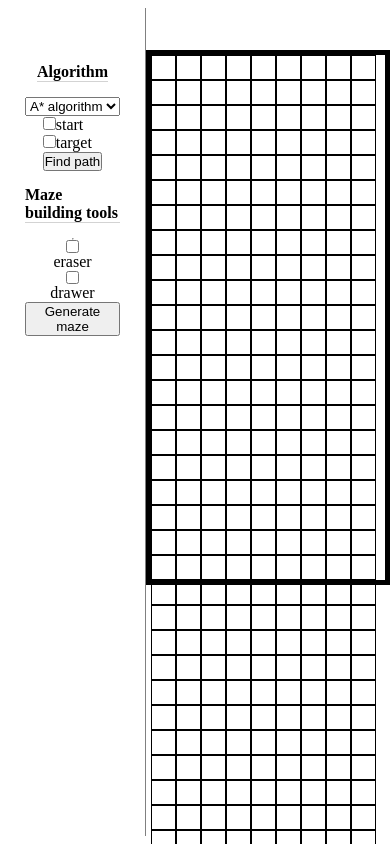
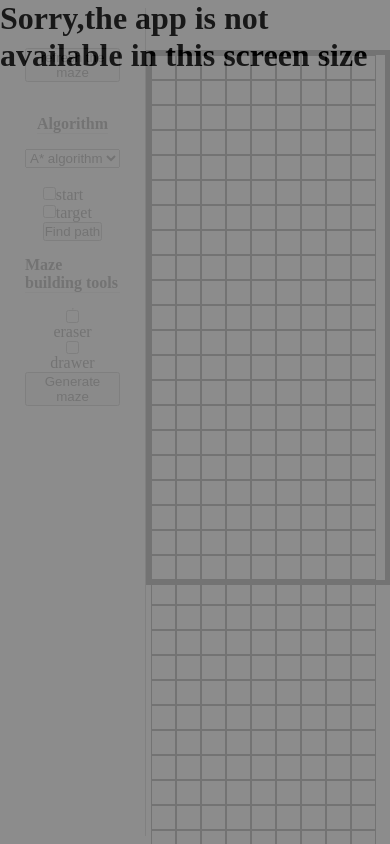
Before and after one commit to saurav188/path_algo_visualiser, a React (Create React App) app: page / in a window 390 px wide. Shown: the top 844 px of the page. Built offline with nearby package versions, Linux system fonts and the light colour scheme.

Commit message:
added little css.

```diff
--- a/src/App.js
+++ b/src/App.js
@@ -5,6 +5,9 @@ import './css/index.css'
 function App() {
     return (
         <div className="App">
+          <div className="alert">
+            <h1>Sorry,the app is not available in this screen size</h1>
+          </div>
           <Maze_control />
           <Maze />
         </div>
--- a/src/components/maze_controls.js
+++ b/src/components/maze_controls.js
@@ -66,11 +66,7 @@ function Maze_control(){
     };
     function maze_generator(e){
         const grids=Array.from(document.getElementsByClassName('grid'));
-        grids.forEach(each=>{
-            if(each.classList.contains('obstacle')){
-                each.classList.remove('obstacle');
-            };
-        });
+        refresh();
         for(var i=0;i<grids.length;i++){
             var y=Math.floor(i/no_columns)+1;
             var x=(i%no_columns)+1;
@@ -112,6 +108,26 @@ function Maze_control(){
             current=next;
         };
     };
+    function refresh(){
+        const grids=Array.from(document.getElementsByClassName('grid'));
+        grids.forEach(each=>{
+            if(each.classList.contains('obstacle')){
+                each.classList.remove('obstacle');
+            };
+            if(each.classList.contains('seen')){
+                each.classList.remove('seen');
+            };
+            if(each.classList.contains('path')){
+                each.classList.remove('path');
+            };
+            if(each.classList.contains('start')){
+                each.classList.remove('start');
+            };
+            if(each.classList.contains('target')){
+                each.classList.remove('target');
+            };
+        });
+    };
     function find_path(){
         var algo=document.getElementById('algorithm').value;
         if(algo=='A* algorithm'){A_star();return}
@@ -120,12 +136,14 @@ function Maze_control(){
     };
     return (
         <div className="maze_control">
+            <button onClick={()=>refresh()}>refresh the maze</button><br></br>
             <h4 className="maze-building-title">Algorithm</h4>
             <select id='algorithm'>
                 <option value='A* algorithm'>A* algorithm</option>
                 <option value='BFS'>BFS</option>
                 <option value='dijkstra'>dijkstra</option>
             </select>
+            <br></br>
             <div className="algo-btns">
                 <input type="checkbox" id="start" class="checkbox" onClick={choose_start}></input>
                 <lable for="eraser">start</lable><br></br>
--- a/src/css/index.css
+++ b/src/css/index.css
@@ -3,4 +3,23 @@
   display: -ms-flexbox;
   display: flex;
 }
+
+.App .alert {
+  opacity: 0;
+  width: 0px;
+  height: 0px;
+}
+
+@media screen and (max-width: 1000px) {
+  body {
+    overflow: hidden;
+  }
+  .App .alert {
+    position: absolute;
+    opacity: 0.9;
+    width: 100vw;
+    height: 100vh;
+    background-color: gray;
+  }
+}
 /*# sourceMappingURL=index.css.map */
--- a/src/css/index.scss
+++ b/src/css/index.scss
@@ -1,3 +1,23 @@
 .App{
     display: flex;
+    .alert{
+        opacity: 0;
+        width: 0px;
+        height: 0px;
+    }
 }
+
+@media screen and (max-width:1000px){
+    body{
+        overflow: hidden;
+    }
+    .App{
+        .alert{
+            position: absolute;
+            opacity: 0.9;
+            width: 100vw;
+            height: 100vh;
+            background-color: gray;
+        }
+    }
+}
```
Also changed, not shown: 2 other files (tests, documents, lock files or other folders).
